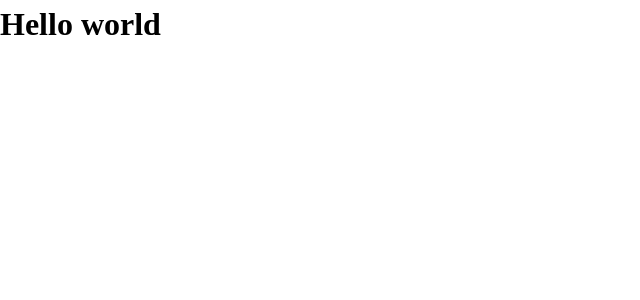
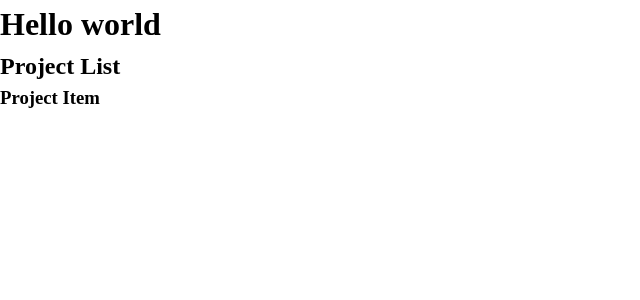
Before and after one commit to T-J-D-Cavey/my-next-portfolio-site, a Next.js app: page / in a window 1280 px wide. Shown: the top 300 px of the page, without its empty margins (0-640 px from the left). Built offline with nearby package versions, Linux system fonts and the light colour scheme.

Commit message:
create basic file and folder structure for main app

```diff
--- /dev/null
+++ b/components/projects/project-item.tsx
@@ -0,0 +1,5 @@
+export default function ProjectItem() {
+    return (
+        <h3>Project Item</h3>
+    )
+}
--- /dev/null
+++ b/components/projects/projects-list.tsx
@@ -0,0 +1,10 @@
+import ProjectItem from "./project-item"
+
+export default function ProjectList() {
+    return (
+        <>
+        <h2>Project List</h2>
+        <ProjectItem />
+        </>
+    )
+}
--- a/pages/_document.tsx
+++ b/pages/_document.tsx
@@ -7,7 +7,7 @@ export default function Document() {
         <meta name="viewport" content="width=device-width, initial-scale=1" />
         <meta
           name="description"
-          content="Tim Cavey's Web Developer Portfolio."
+          content="Tim Cavey's Web Developer Portfolio. Full stack development demo and contact form."
         />
       </Head>
       <body>
--- a/pages/index.tsx
+++ b/pages/index.tsx
@@ -1,7 +1,10 @@
+import ProjectList from "@/components/projects/projects-list";
+
 export default function Home() {
   return (
     <>
       <h1>Hello world</h1>
+      <ProjectList />
     </>
   );
 }
```
